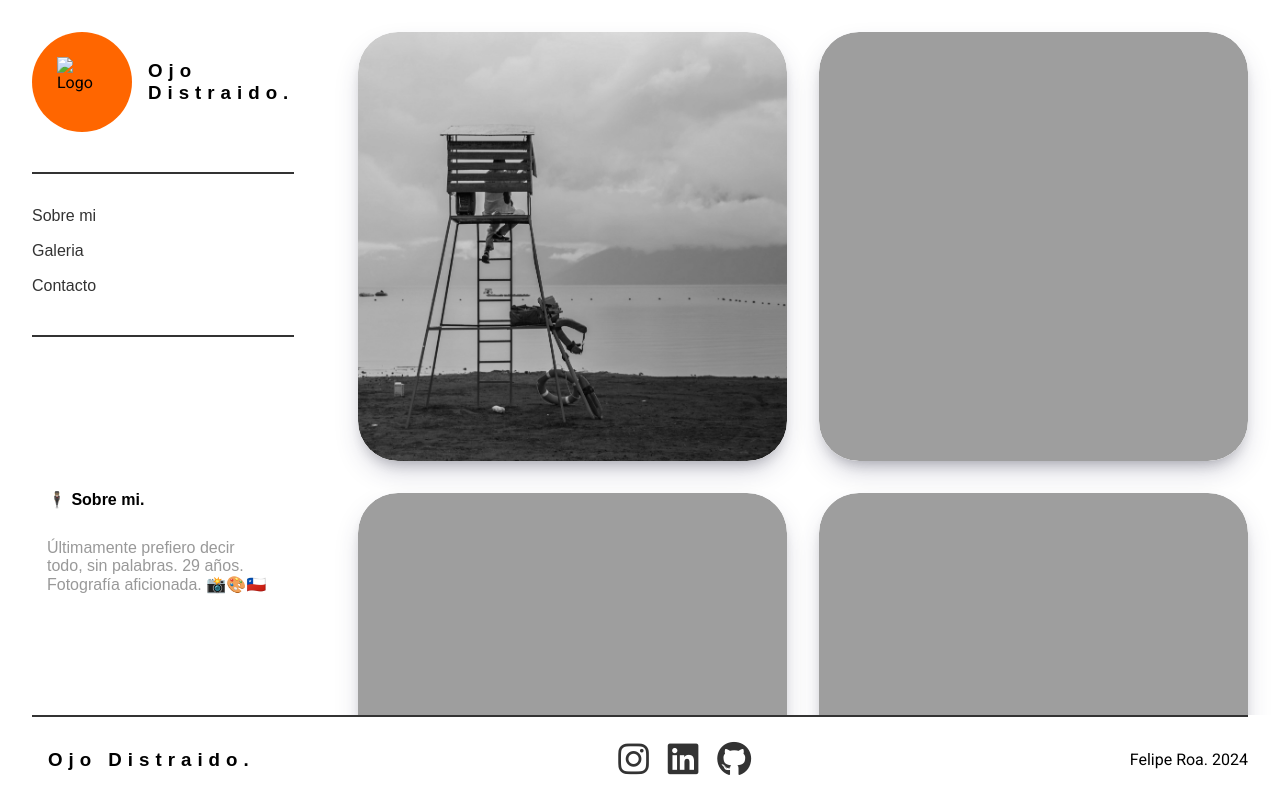
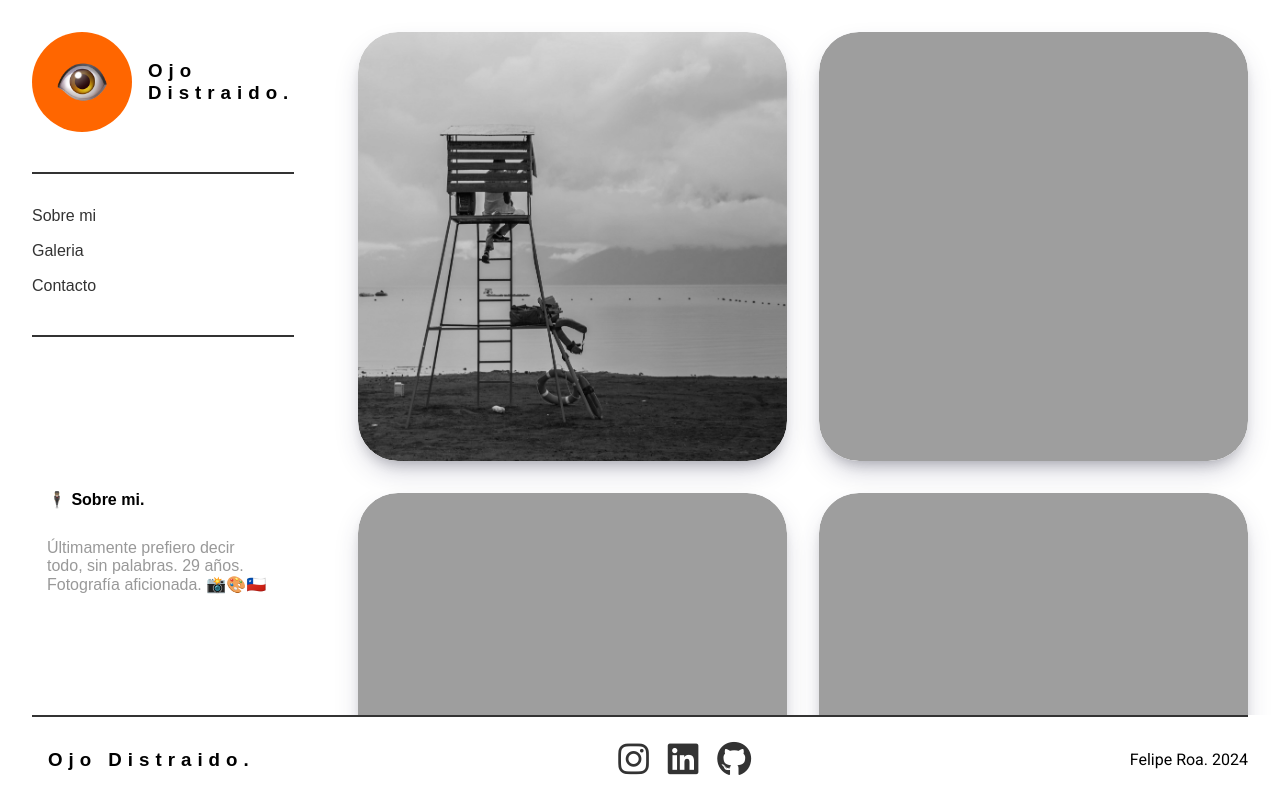
Before and after one commit to Feliperoaf/animacionescss, a plain HTML site: page index.html in a window 1280 px wide. Drawn offline with Linux system fonts and the light colour scheme; the site is published under a folder, as on GitHub Pages, so addresses that start at the root find nothing.

Commit message:
Update index.html
corrección rutas de img

```diff
--- a/index.html
+++ b/index.html
@@ -17,7 +17,7 @@
             <div class="menu_s">
                 <div class="logo">
                     <div class="ojo_cont">
-                        <img src="/src/img/eye_1f441-fe0f.png" alt="Logo">
+                        <img src="src/img/eye_1f441-fe0f.png" alt="Logo">
                     </div>
                     <h3>Ojo<br>Distraido.</h3>
                 </div>
@@ -36,7 +36,7 @@
                         <li><a href="#">Contacto</a></li>
                         <li><div class="logo">
                             <div class="ojo_cont">
-                                <img src="/src/img/eye_1f441-fe0f.png" alt="Logo">
+                                <img src="src/img/eye_1f441-fe0f.png" alt="Logo">
                             </div>
                             <h3>Ojo<br>Distraido.</h3>
                         </div></li>
@@ -46,7 +46,7 @@
             <div class="menu_l">
                 <div class="logo">
                     <div class="ojo_cont">
-                        <img src="/src/img/eye_1f441-fe0f.png" alt="Logo">
+                        <img src="src/img/eye_1f441-fe0f.png" alt="Logo">
                     </div>
                     <h3>Ojo<br>Distraido.</h3>
                 </div>
```
